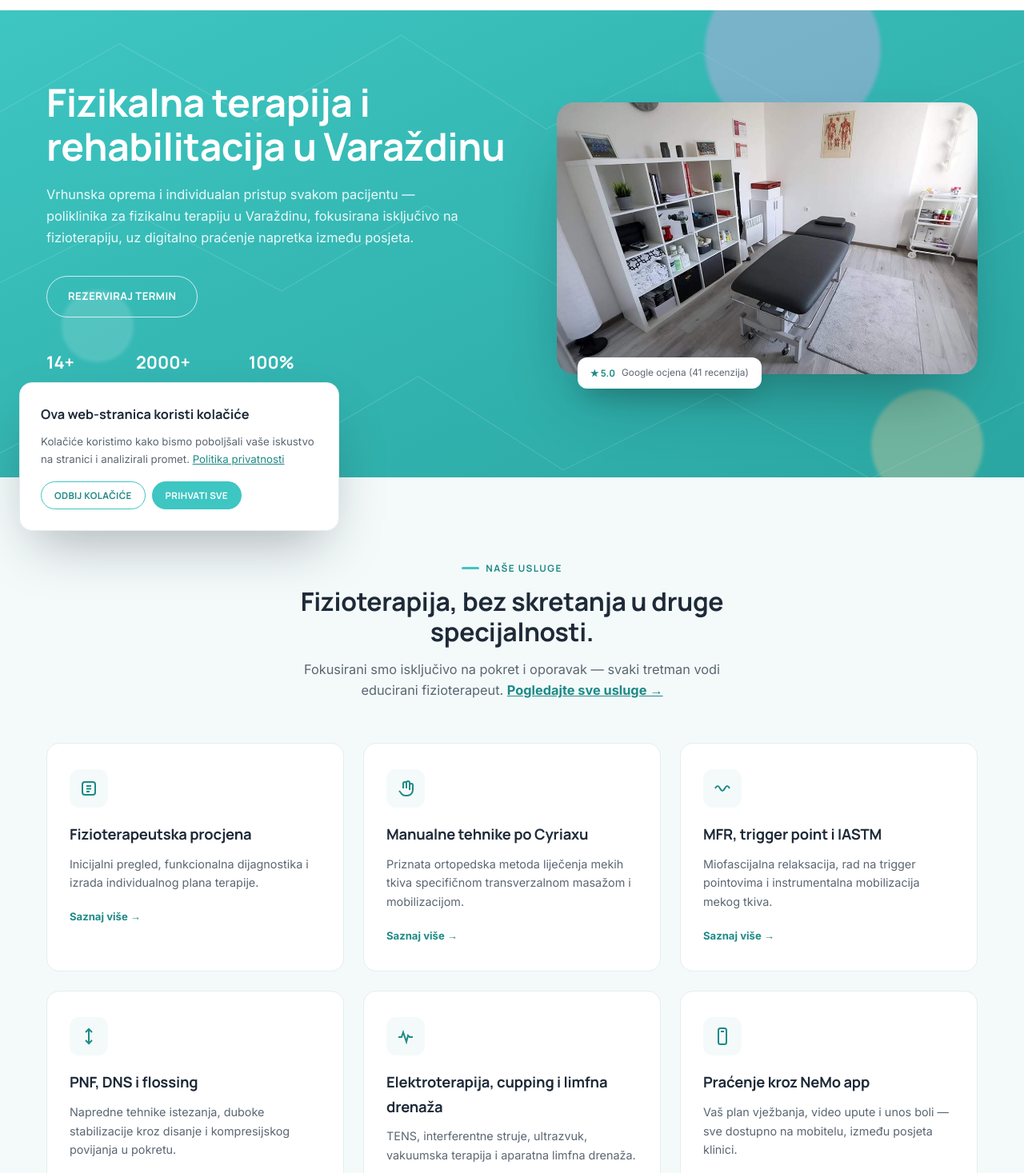
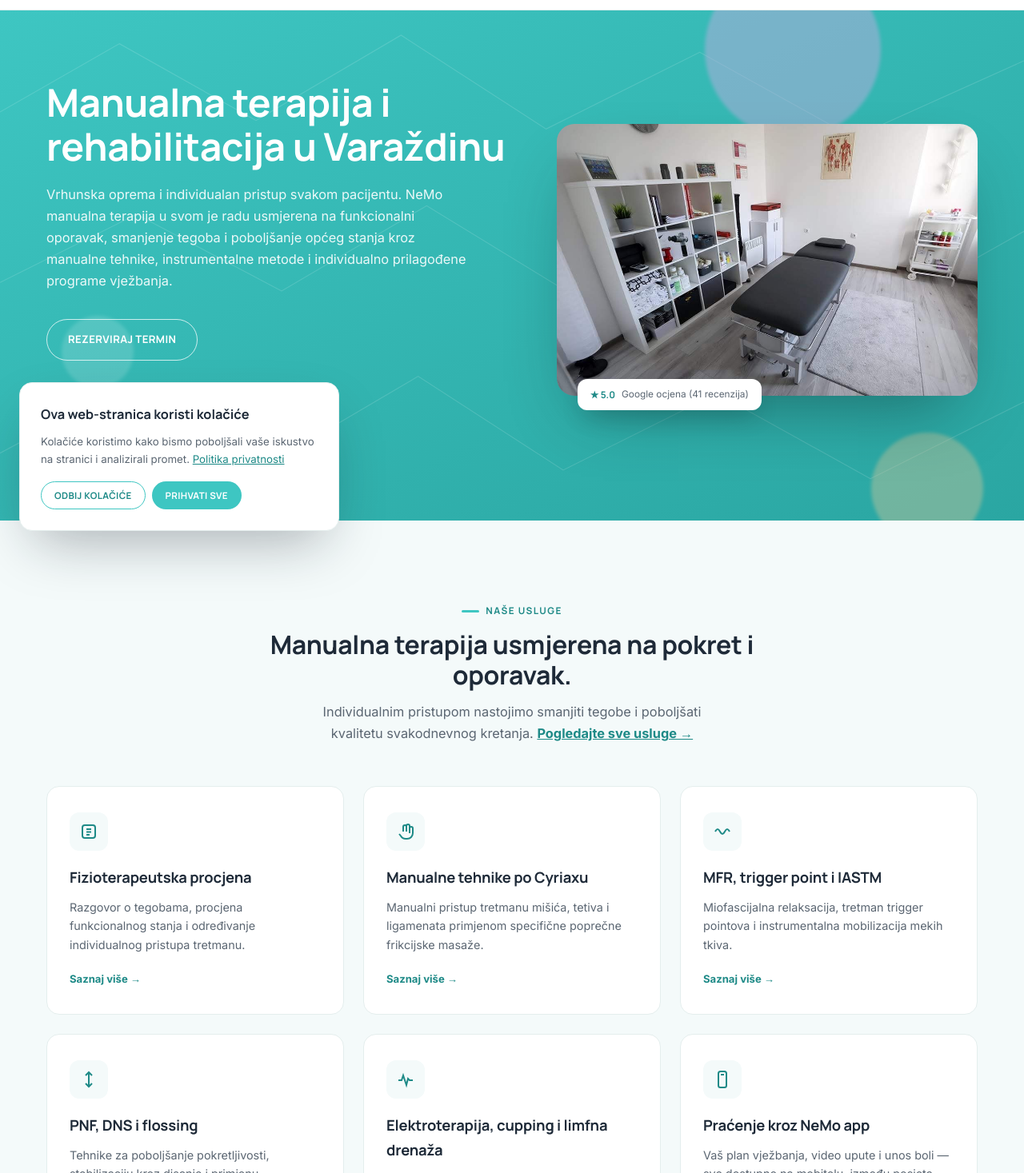
Before and after one commit to Zrianc/nemo-manualna-terapija, a plain HTML site: page index.html in a window 1280 px wide. Shown: the part 112-1579 px from the top of the page at 80% size. Drawn offline with Linux system fonts and the light colour scheme.

Commit message:
Add files via upload

```diff
--- a/index.html
+++ b/index.html
@@ -4,13 +4,13 @@
 <meta charset="UTF-8" />
 <meta name="viewport" content="width=device-width, initial-scale=1.0" />
 <meta name="color-scheme" content="light">
-<title>NeMo — Fizikalna terapija i rehabilitacija u Varaždinu</title>
+<title>NeMo — Manualna terapija i rehabilitacija u Varaždinu</title>
 <meta name="description" content="NeMo poliklinika za fizikalnu terapiju u Varaždinu — manualna terapija, IASTM, MFR, PNF i individualna rehabilitacija za sportaše i rekreativce, uz digitalno praćenje napretka." />
 <link rel="canonical" href="https://nemo.hr/" />
 <meta property="og:type" content="website" />
 <meta property="og:site_name" content="NeMo Fizikalna terapija" />
 <meta property="og:locale" content="hr_HR" />
-<meta property="og:title" content="NeMo — Fizikalna terapija i rehabilitacija u Varaždinu" />
+<meta property="og:title" content="NeMo — Manualna terapija i rehabilitacija u Varaždinu" />
 <meta property="og:description" content="NeMo poliklinika za fizikalnu terapiju u Varaždinu — manualna terapija, IASTM, MFR, PNF i individualna rehabilitacija za sportaše i rekreativce, uz digitalno praćenje napretka." />
 <meta property="og:url" content="https://nemo.hr/" />
 <meta property="og:image" content="https://nemo.hr/images/prostor-ulaz.jpg" />
@@ -141,8 +141,8 @@
 
   <div class="wrap hero-grid">
     <div class="hero-text">
-      <h1>Fizikalna terapija i rehabilitacija u Varaždinu</h1>
-      <p class="lede">Vrhunska oprema i individualan pristup svakom pacijentu — poliklinika za fizikalnu terapiju u Varaždinu, fokusirana isključivo na fizioterapiju, uz digitalno praćenje napretka između posjeta.</p>
+      <h1>Manualna terapija i rehabilitacija u Varaždinu</h1>
+      <p class="lede">Vrhunska oprema i individualan pristup svakom pacijentu. NeMo manualna terapija u svom je radu usmjerena na funkcionalni oporavak, smanjenje tegoba i poboljšanje općeg stanja kroz manualne tehnike, instrumentalne metode i individualno prilagođene programe vježbanja.</p>
       <a href="/kontakt" class="btn btn-outline-white">Rezerviraj termin</a>
       <div class="hero-badges">
         <div class="hero-badge"><b>14+</b><span>godina iskustva</span></div>
@@ -164,38 +164,38 @@
   <div class="wrap">
     <div class="section-head">
       <span class="eyebrow" style="justify-content:center;">Naše usluge</span>
-      <h2>Fizioterapija, bez skretanja u druge specijalnosti.</h2>
-      <p class="lede">Fokusirani smo isključivo na pokret i oporavak — svaki tretman vodi educirani fizioterapeut. <a href="/usluge" style="color:var(--teal-deep);font-weight:700;">Pogledajte sve usluge →</a></p>
+      <h2>Manualna terapija usmjerena na pokret i oporavak.</h2>
+      <p class="lede">Individualnim pristupom nastojimo smanjiti tegobe i poboljšati kvalitetu svakodnevnog kretanja. <a href="/usluge" style="color:var(--teal-deep);font-weight:700;">Pogledajte sve usluge →</a></p>
     </div>
     <div class="service-grid">
       <div class="service-card">
         <div class="service-icon"><svg width="24" height="24" viewBox="0 0 24 24" fill="none" stroke="#1E8A87" stroke-width="2"><rect x="4" y="4" width="16" height="16" rx="3"/><path d="M9 9h6M9 12.5h6M9 16h4"/></svg></div>
         <h3>Fizioterapeutska procjena</h3>
-        <p>Inicijalni pregled, funkcionalna dijagnostika i izrada individualnog plana terapije.</p>
+        <p>Razgovor o tegobama, procjena funkcionalnog stanja i određivanje individualnog pristupa tretmanu.</p>
         <a href="/usluge#procjena" class="service-link">Saznaj više →</a>
       </div>
       <div class="service-card">
         <div class="service-icon"><svg width="24" height="24" viewBox="0 0 24 24" fill="none" stroke="#1E8A87" stroke-width="2"><path d="M9 12V6a2 2 0 1 1 4 0v6M13 12V5a2 2 0 1 1 4 0v9M17 13V8a2 2 0 1 1 4 0v6a7 7 0 0 1-7 7h-2a7 7 0 0 1-6-3.5L4 15"/></svg></div>
         <h3>Manualne tehnike po Cyriaxu</h3>
-        <p>Priznata ortopedska metoda liječenja mekih tkiva specifičnom transverzalnom masažom i mobilizacijom.</p>
+        <p>Manualni pristup tretmanu mišića, tetiva i ligamenata primjenom specifične poprečne frikcijske masaže.</p>
         <a href="/usluge#cyriax" class="service-link">Saznaj više →</a>
       </div>
       <div class="service-card">
         <div class="service-icon"><svg width="24" height="24" viewBox="0 0 24 24" fill="none" stroke="#1E8A87" stroke-width="2"><path d="M3 12c2-4 4-4 6 0s4 4 6 0 4-4 6 0"/></svg></div>
         <h3>MFR, trigger point i IASTM</h3>
-        <p>Miofascijalna relaksacija, rad na trigger pointovima i instrumentalna mobilizacija mekog tkiva.</p>
+        <p>Miofascijalna relaksacija, tretman trigger pointova i instrumentalna mobilizacija mekih tkiva.</p>
         <a href="/usluge#mfr" class="service-link">Saznaj više →</a>
       </div>
       <div class="service-card">
         <div class="service-icon"><svg width="24" height="24" viewBox="0 0 24 24" fill="none" stroke="#1E8A87" stroke-width="2"><path d="M12 3v18M8 7l4-4 4 4M8 17l4 4 4-4"/></svg></div>
         <h3>PNF, DNS i flossing</h3>
-        <p>Napredne tehnike istezanja, duboke stabilizacije kroz disanje i kompresijskog povijanja u pokretu.</p>
+        <p>Tehnike za poboljšanje pokretljivosti, stabilizaciju kroz disanje i primjenu kompresijske trake tijekom pokreta.</p>
         <a href="/usluge#pnf" class="service-link">Saznaj više →</a>
       </div>
       <div class="service-card">
         <div class="service-icon"><svg width="24" height="24" viewBox="0 0 24 24" fill="none" stroke="#1E8A87" stroke-width="2"><path d="M3 13h4l2-6 4 12 2-8 2 2h4"/></svg></div>
         <h3>Elektroterapija, cupping i limfna drenaža</h3>
-        <p>TENS, interferentne struje, ultrazvuk, vakuumska terapija i aparatna limfna drenaža.</p>
+        <p>Elektroterapijske procedure, statički i dinamički cupping te aparatna limfna drenaža.</p>
         <a href="/usluge#elektroterapija" class="service-link">Saznaj više →</a>
       </div>
       <div class="service-card">
```
Also changed, not shown: o-nama.html (+1 -1 lines), usluge.html (+12 -12 lines).
